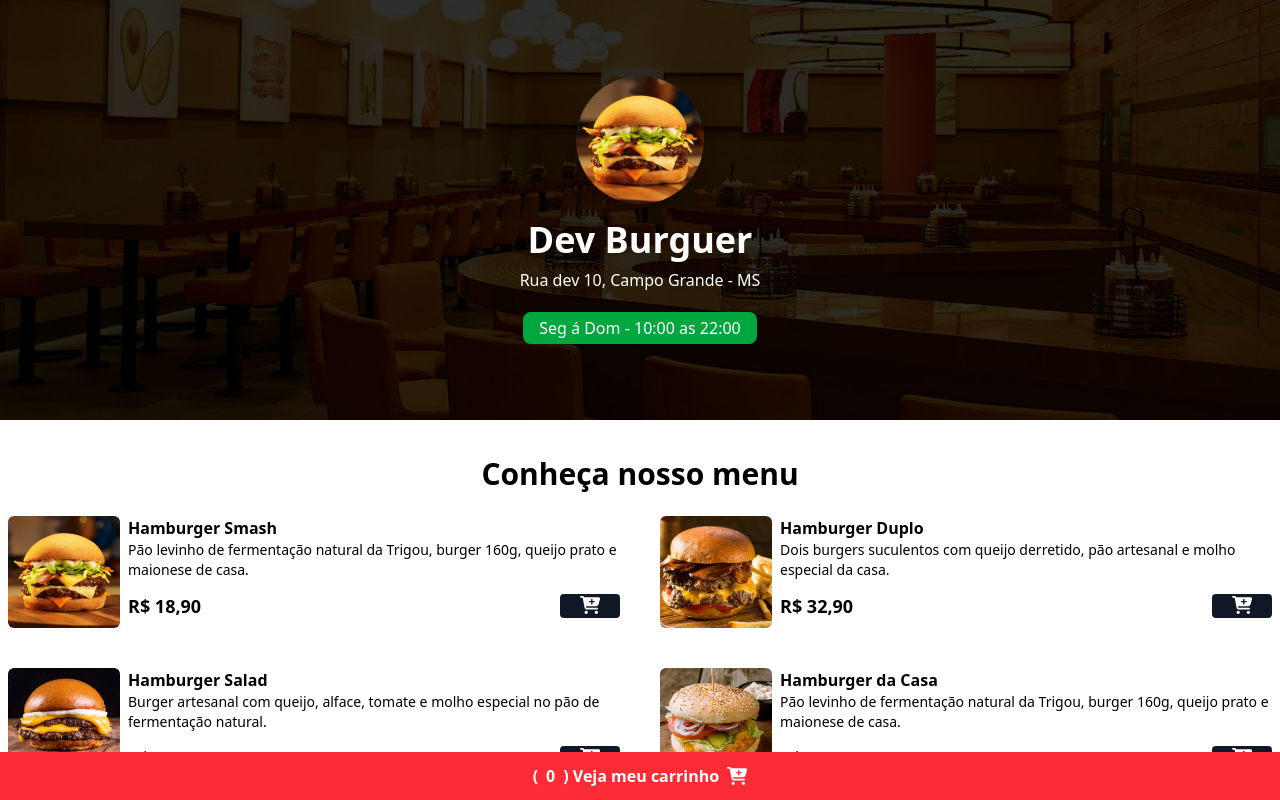
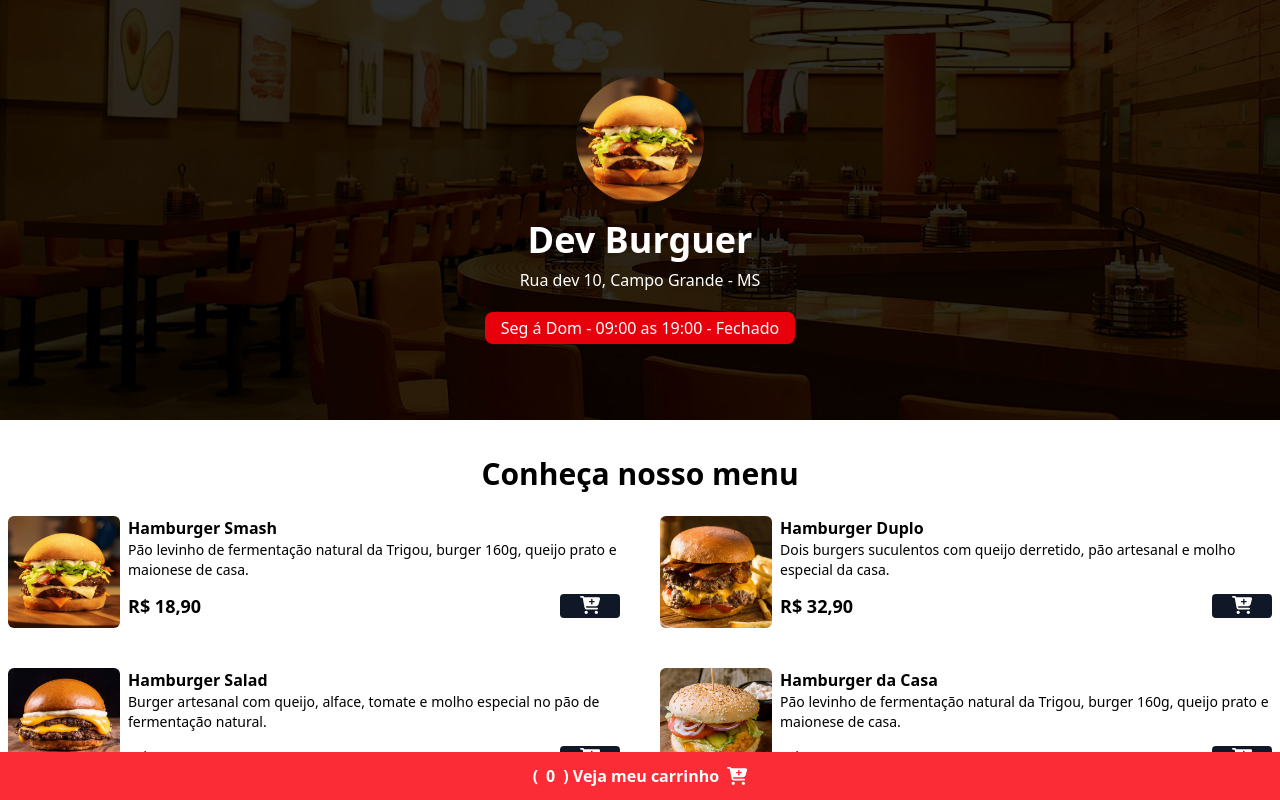
Before and after one commit to RafaelLfckkj/HambugeriaCardapio, a React (Vite) app: page / in a window 1280 px wide. Shown: the top 800 px of the page. Built offline with nearby package versions, Linux system fonts and the light colour scheme.

Commit message:
fazendo o horario de funcionamento da loja - Aberto ou fechado

```diff
--- a/src/components/Header.jsx
+++ b/src/components/Header.jsx
@@ -1,7 +1,19 @@
 import logo from "../assets/hamb-1.png";
 import bg from "../assets/bg.png";
+import { useEffect, useState } from "react";
 
 export function Header() {
+  const [lojaAberta, setLojaAberta] = useState(false);
+
+  useEffect(() => {
+    const agora = new Date();
+    const hora = agora.getHours();
+
+    const aberta = hora >= 9 && hora < 19;
+
+    setLojaAberta(aberta);
+  }, []);
+
   return (
     <header
       className="w-full h-[420px] bg-zinc-900 bg-cover bg-center"
@@ -16,12 +28,20 @@ export function Header() {
 
         <h1 className="text-4xl mt-4 mb-2 font-bold text-white">Dev Burguer</h1>
 
-        <span className="text-white font-medium">Rua dev 10, Campo Grande - MS</span>
+        <span className="text-white font-medium">
+          Rua dev 10, Campo Grande - MS
+        </span>
 
-        <div className="bg-green-600 px-4 py-1 rounded-lg mt-5" id="date-span">
-          <span className="text-white font-medium">Seg á Dom - 10:00 as 22:00</span>
+        <div
+          className={` px-4 py-1 rounded-lg mt-5 ${
+            lojaAberta ? "bg-green-600" : "bg-red-600"
+          }`}
+          id="date-span "
+        >
+          <span className="text-white font-medium">
+            Seg á Dom - 09:00 as 19:00 - {lojaAberta ? "Aberto" : "Fechado"}
+          </span>
         </div>
-
       </div>
     </header>
   );
```
